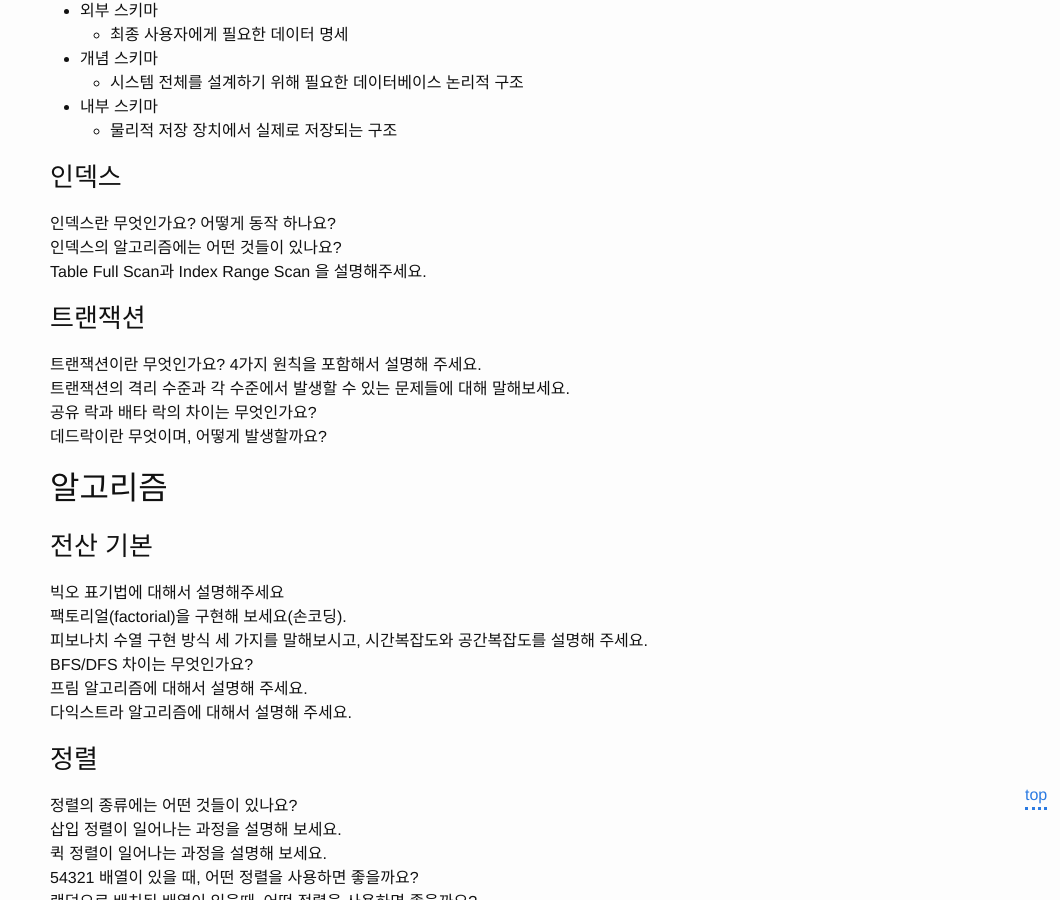
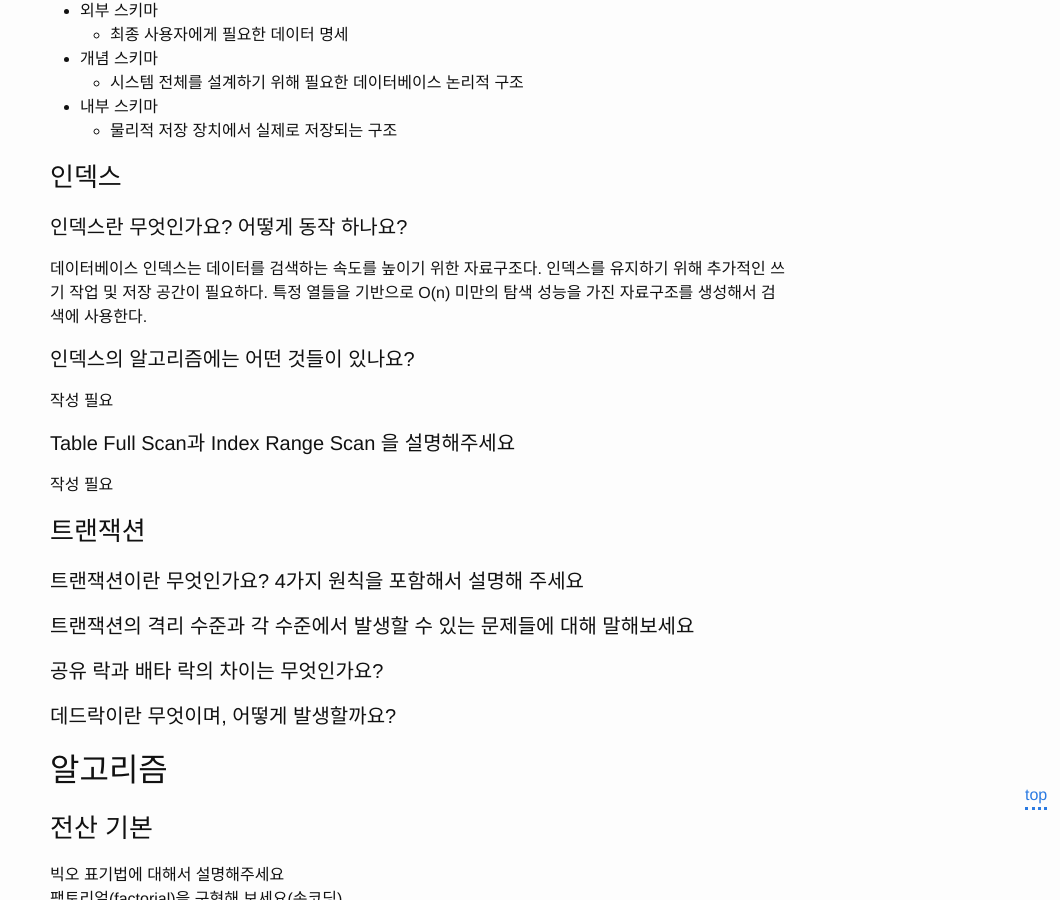
Before and after one commit to WraithKim/blog, a Jekyll site: the page built from _posts/2021-05-20-tech-interview-with-rage.md, in a window 1280 px wide and 900 px high, scrolled down 5889 px. Shown: the whole window, without its empty margins (220-1280 px from the left). Built offline with Jekyll 4.4.1, drawn with Linux system fonts in a browser that asks for light colours.

Commit message:
인덱스 추가

```diff
--- a/_posts/2021-05-20-tech-interview-with-rage.md
+++ b/_posts/2021-05-20-tech-interview-with-rage.md
@@ -668,16 +668,27 @@ ORM은 RDB의 데이터를 OOP 언어로 다룰 수 있도록 하는 기술이
 
 ### 인덱스
 
-인덱스란 무엇인가요? 어떻게 동작 하나요?
-인덱스의 알고리즘에는 어떤 것들이 있나요?
-Table Full Scan과 Index Range Scan 을 설명해주세요.
+#### 인덱스란 무엇인가요? 어떻게 동작 하나요?
+
+데이터베이스 인덱스는 데이터를 검색하는 속도를 높이기 위한 자료구조다. 인덱스를 유지하기 위해 추가적인 쓰기 작업 및 저장 공간이 필요하다. 특정 열들을 기반으로 O(n) 미만의 탐색 성능을 가진 자료구조를 생성해서 검색에 사용한다.
+
+#### 인덱스의 알고리즘에는 어떤 것들이 있나요?
+
+작성 필요
+
+#### Table Full Scan과 Index Range Scan 을 설명해주세요
+
+작성 필요
 
 ### 트랜잭션
 
-트랜잭션이란 무엇인가요? 4가지 원칙을 포함해서 설명해 주세요.
-트랜잭션의 격리 수준과 각 수준에서 발생할 수 있는 문제들에 대해 말해보세요.
-공유 락과 배타 락의 차이는 무엇인가요?
-데드락이란 무엇이며, 어떻게 발생할까요?
+#### 트랜잭션이란 무엇인가요? 4가지 원칙을 포함해서 설명해 주세요
+
+#### 트랜잭션의 격리 수준과 각 수준에서 발생할 수 있는 문제들에 대해 말해보세요
+
+#### 공유 락과 배타 락의 차이는 무엇인가요?
+
+#### 데드락이란 무엇이며, 어떻게 발생할까요?
 
 ## 알고리즘
 
```
